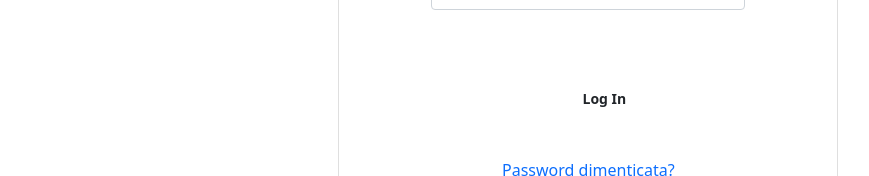
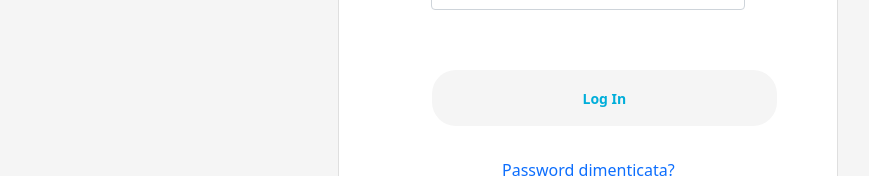
Before and after one commit to XN-studios/SensoriFront, a React (Create React App) app: page /login in a window 1280 px wide. Shown: the part 458-634 px from the top of the page, without its empty margins (67-936 px from the left). Built offline with nearby package versions, Linux system fonts and the light colour scheme; no server answers.

Commit message:
Update index.css

```diff
--- a/src/index.css
+++ b/src/index.css
@@ -1,3 +1,4 @@
+@import 'root.css';
 
 * {
   box-sizing: border-box;
```
